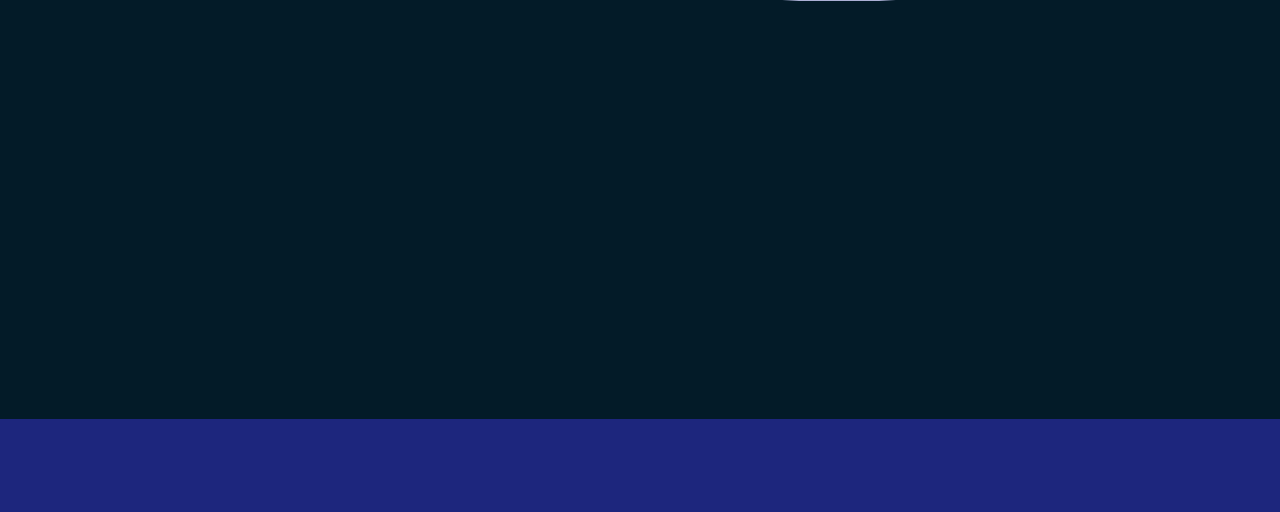
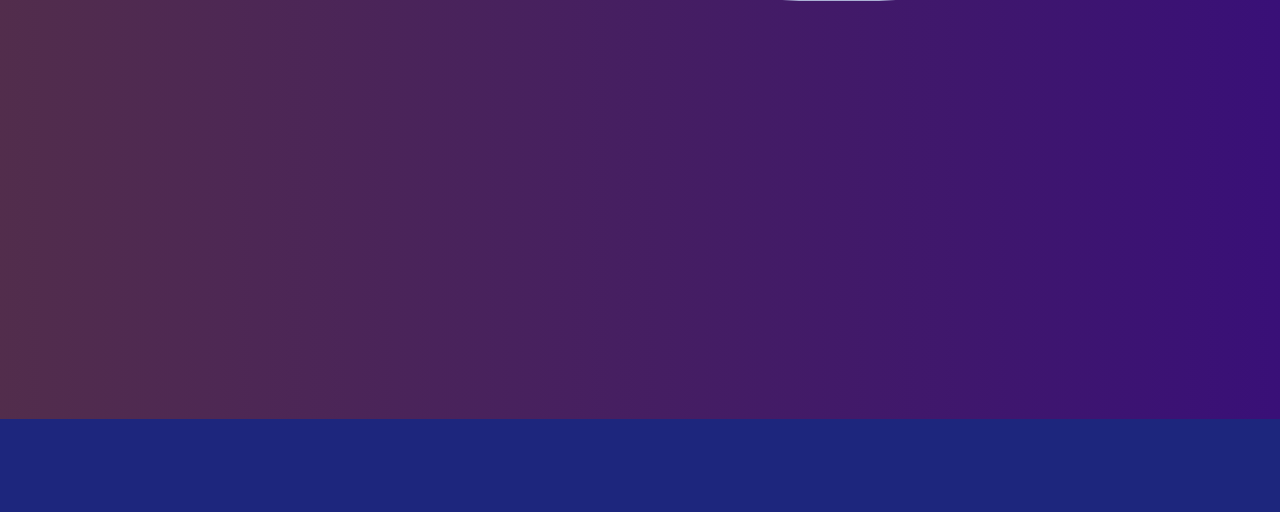
Before and after one commit to PrinceKumar7010/Portfolio, a plain HTML site: page index.html in a window 1280 px wide. Shown: the part 601-1113 px from the top of the page. Drawn offline with nearby package versions, Linux system fonts and the light colour scheme.

Commit message:
Update index.html

```diff
--- a/index.html
+++ b/index.html
@@ -13,7 +13,9 @@
       crossorigin="anonymous"
     />
   </head>
-  <body style='background-color:#031b28 '>
+  <body style="  background: rgb(119, 119, 210);
+    background: linear-gradient(90deg, rgb(82, 45, 76) 0%, rgba(53, 11, 117, 0.981) 100%, rgba(187, 209, 67, 0.944) 100%);
+    color: rgb(238, 238, 243); ">
     <header
       class="d-flex justify-content-center py-3"
       style="user-select: auto"
```
